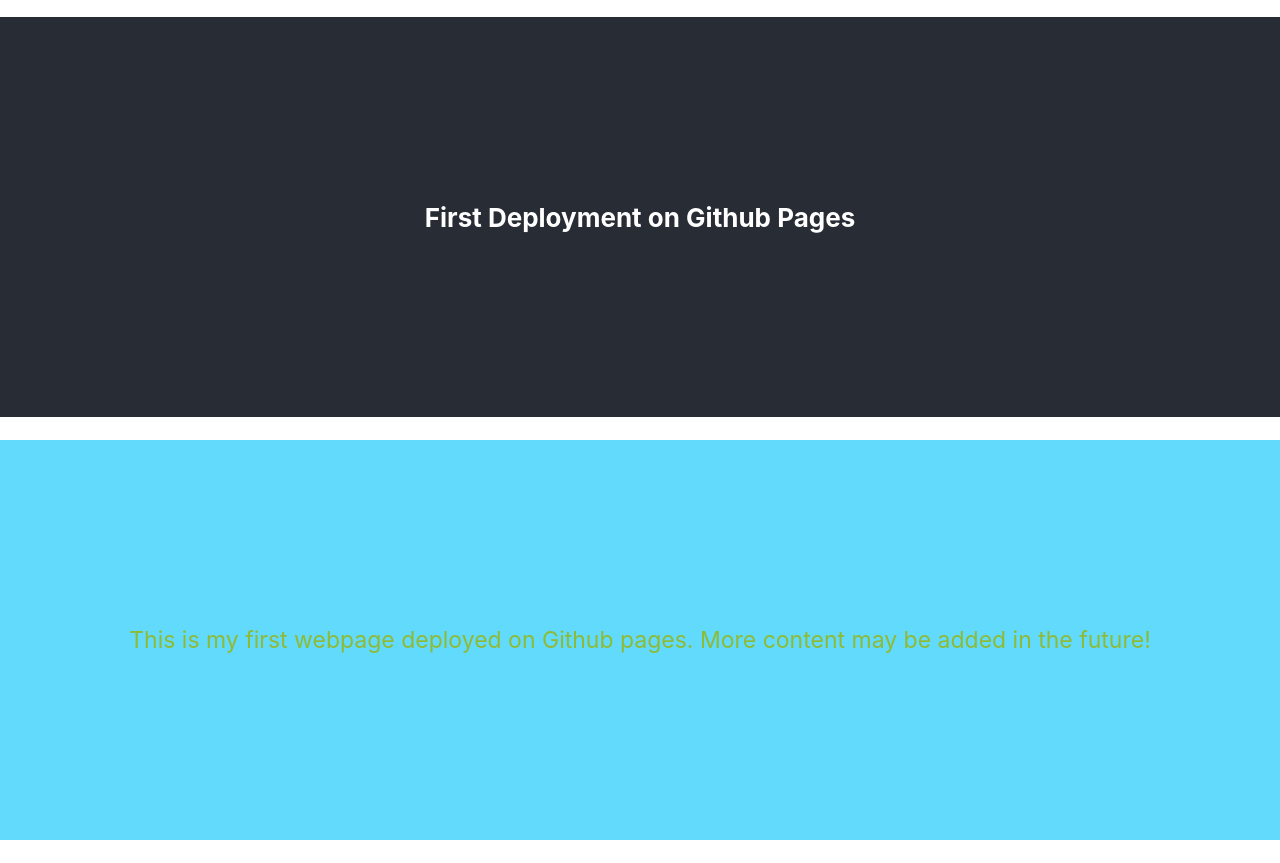
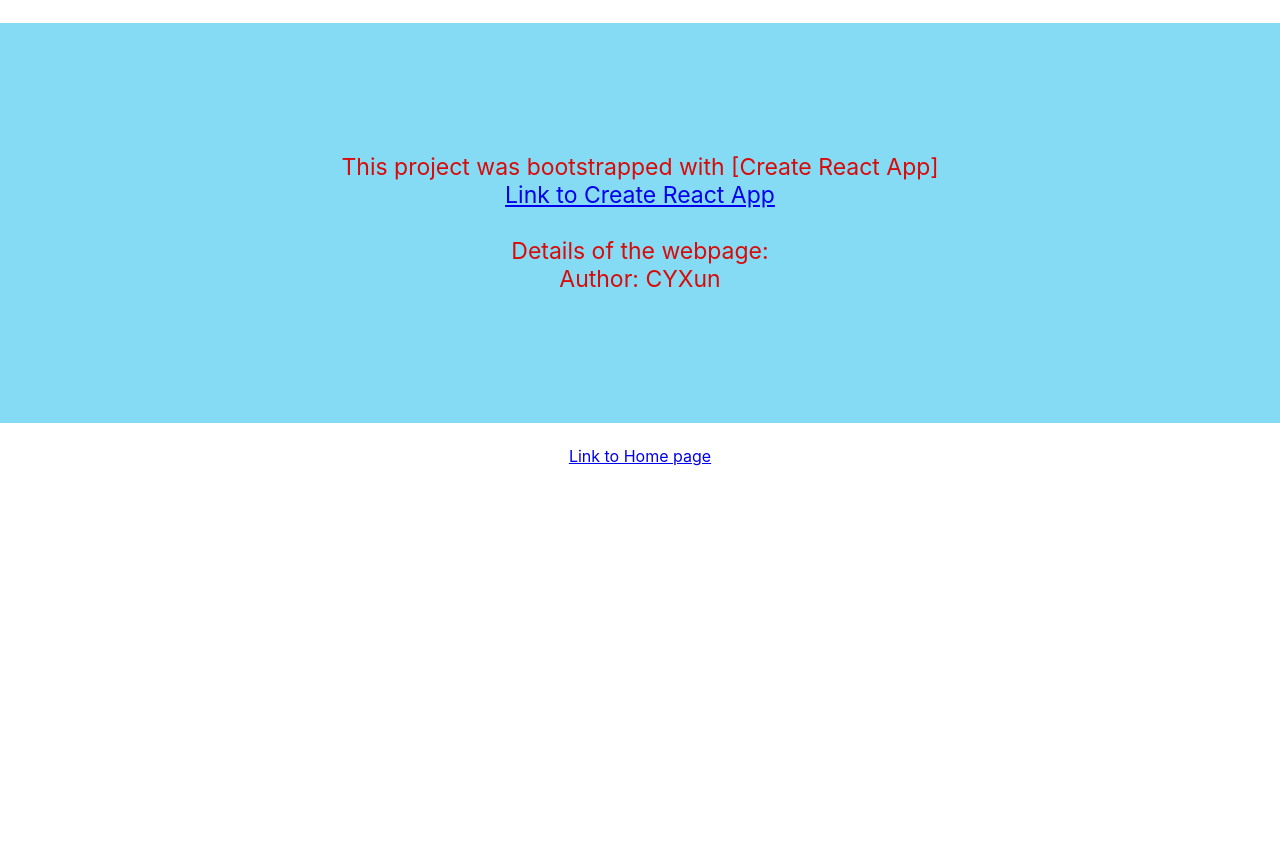
Before and after one commit to CYX22222003/test-app2, a React (Create React App) app: page /Intro in a window 1280 px wide. After the commit the page ends 800 px from the top, so only its background shows below. Built offline with nearby package versions, Linux system fonts and the light colour scheme.

Commit message:
update css file

```diff
--- a/src/App.css
+++ b/src/App.css
@@ -24,3 +24,14 @@
   font-size: calc(7px + 2vmin);
   color: rgb(142, 186, 54);
 }
+
+.App-paragraph{
+  background-color: #85dbf3;
+  min-height: 50vh;
+  display: flex;
+  flex-direction: column;
+  align-items: center;
+  justify-content: center;
+  font-size: calc(7px + 2vmin);
+  color: rgb(216, 11, 11);
+}
--- a/src/App.js
+++ b/src/App.js
@@ -2,6 +2,7 @@
 import React from 'react';
 import { BrowserRouter as Router, Route, Routes } from 'react-router-dom';
 import Home from './Home';
+import Intro from './Intro';
 
 function App() {
   return (
@@ -9,7 +10,7 @@
       <div className='App'>
         <Routes>
           <Route exact path="/" element={<Home />} />
-          <Route exact path="/Intro" element={<Home />} />
+          <Route exact path="/Intro" element={<Intro />} />
         </Routes>
       </div>
     </Router>
--- a/src/Home.js
+++ b/src/Home.js
@@ -1,4 +1,5 @@
 import React from "react";
+import { Link } from "react-router-dom";
 import "./App.css";
 
 export default function Home(){
@@ -6,6 +7,7 @@
         <div className="App-home">
           <h1 className='App-header'>First Deployment on Github Pages</h1>
           <p className='App-Content'>This is my first webpage deployed on Github pages. More content may be added in the future!</p>
+          <Link to="/Intro">Link to learn more</Link>
         </div>
     );
 }
--- a/src/Intro.js
+++ b/src/Intro.js
@@ -1,5 +1,6 @@
 import React from "react";
 import "./App.css";
+import { Link } from "react-router-dom";
 
 export default function Intro(){
     return (
@@ -9,6 +10,7 @@
                 Details of the webpage: <br />
                 Author: CYXun <br />
             </p>
+            <Link to="/Home">Link to Home page</Link>
         </div>
     )
 }
```
